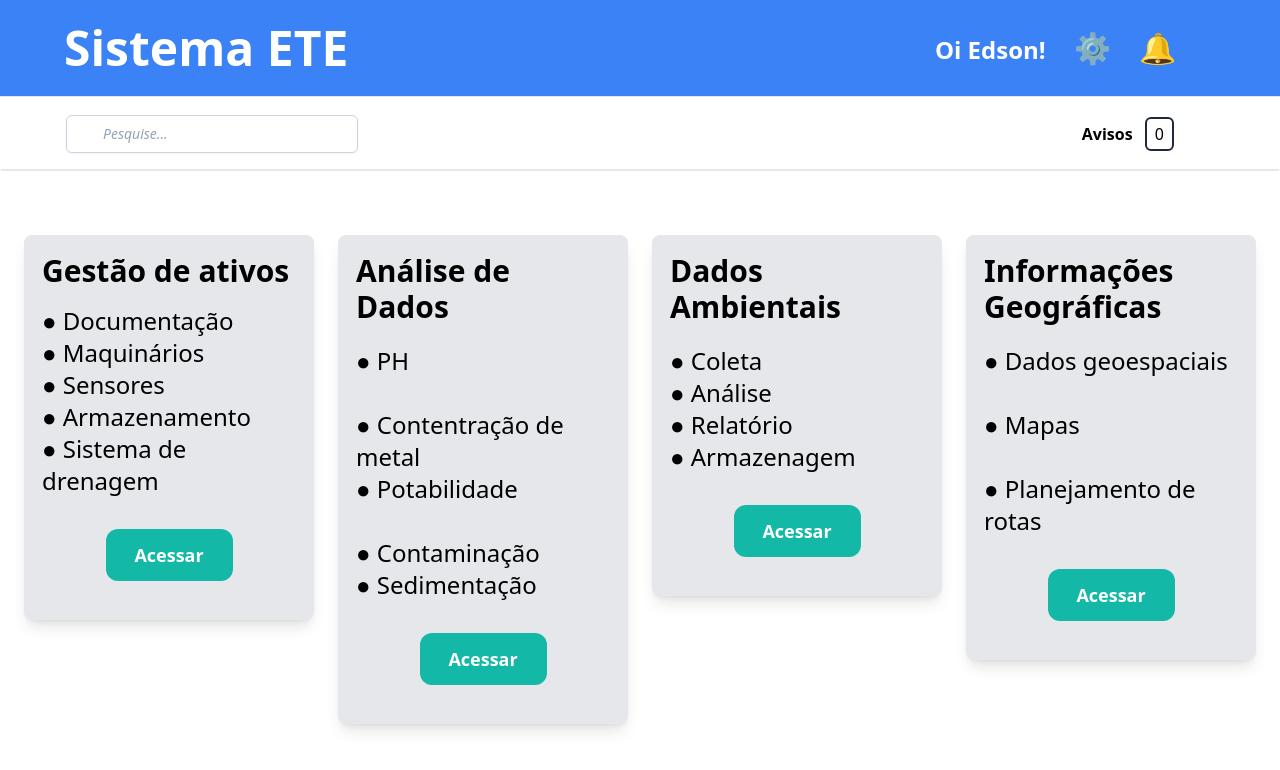
After one commit to hellsinho/Asset-manager, a Django app: page /dashboard/ in a window 1280 px wide. The commit adds this page. Shown: the top 770 px of the page. Run offline with Django 4.2, Linux system fonts and the light colour scheme; a user stored in the database is signed in; some libraries are stand-ins or nearby versions.

Commit message:
Integração Login-Sistema V1

```diff
--- a/core/apps.py
+++ b/core/apps.py
@@ -1,6 +1,6 @@
 from django.apps import AppConfig
 
 
-class CoreConfig(AppConfig):
+class LoginConfig(AppConfig):
     default_auto_field = 'django.db.models.BigAutoField'
     name = 'core'
--- /dev/null
+++ b/core/templates/dashboard/baseDashboard.html
@@ -0,0 +1,39 @@
+<!doctype html>
+
+<html>
+<head>
+    <meta charset="utf-8">
+    <meta name="viewport" content="width=device-width, initial-scale=1.0">
+
+    <script src="https://cdn.tailwindcss.com"></script>
+
+    <title>{% block title %} {% endblock %}</title>
+</head>
+
+<body>
+<nav class="py-6 px-6 flex justify-between items-center border-b border-gray-200 bg-blue-500">
+    <a href="#" class="text-5xl font-bold text-white px-10">Sistema ETE</a>
+    <div class="space-x-6 px-20">
+        <a href="#" class="text-white text-2xl font-semibold hover:text-gray-500" >Oi Edson!</a>
+        <a href="#" class="text-white text-3xl font-semibold hover:text-gray-100">⚙️</a>
+        <a href="#" class="text-white text-3xl font-semibold hover:text-gray-100">🔔</a>
+    </div>
+</nav>
+<div class="py-4 px-6 flex justify-between items-center mb-10 border-2 border-b-black-500 border-x-white border-t-white">
+    <div>
+        <label class="relative block">
+            <span class="sr-only">Search</span>
+            <span class="absolute inset-y-0 left-0 flex items-center pl-2">
+          <svg class="h-5 w-5 fill-slate-300" viewBox="0 0 20 20"><!-- ... --></svg>
+        </span>
+            <input class="placeholder:italic placeholder:text-slate-400 block bg-white w-full border border-slate-300 rounded-md ml-10 py-2 pl-9 pr-3 shadow-sm focus:outline-none focus:border-sky-500 focus:ring-sky-500 focus:ring-1 sm:text-sm" placeholder="Pesquise..." type="text" name="search"/>
+        </label>
+    </div>
+    <div class="mr-20">
+        <span class="font-semibold font-lg mr-2">Avisos</span>
+        <a href="#" class="aspect-square rounded-md px-2 py-1 border-2 border-gray-800">0</a>
+    </div>
+</div>
+{% block content %}{% endblock %}
+</body>
+</html>
--- /dev/null
+++ b/core/templates/dashboard/dashboard.html
@@ -0,0 +1,69 @@
+<!-- dashboard/dashboard.html -->
+{% extends 'dashboard/baseDashboard.html' %}
+
+{% block title %}Sistema ETE{% endblock %}
+
+{% block content %}
+
+    <div class="px-6 py-6">
+        <div class="grid grid-cols-4 gap-6">
+            <div class="bg-blue-200 aspect-square shadow-inner bg-gray-200 rounded-lg border-2 shadow-lg">
+                <div class="p-4">
+                    <h3 class="font-bold text-3xl">Gestão de ativos</h3>
+                    <div class="grid grid-rows-3 text-2xl mt-4 font-medium">
+                        <span>● Documentação</span>
+                        <span>● Maquinários</span>
+                        <span>● Sensores</span>
+                        <span>● Armazenamento</span>
+                        <span>● Sistema de drenagem</span>
+                    </div>
+                    <div class="flex justify-center gap-5 items-center border-b border-gray-200 text-center mt-8 mb-5">
+                        <a href="/dashboard/ativos" class="w-1/2 py-3 text-lg font-semibold bg-teal-500 text-white rounded-xl hover:bg-teal-700">Acessar</a>
+                    </div>
+                </div>
+            </div>
+            <div class="bg-blue-200 aspect-square shadow-inner bg-gray-200 rounded-lg border-2 shadow-lg">
+                <div class="p-4">
+                    <h3 class="font-bold text-3xl">Análise de Dados</h3>
+                    <div class="grid grid-rows-3 text-2xl mt-5 font-medium">
+                        <span>● PH</span>
+                        <span>● Contentração de metal</span>
+                        <span>● Potabilidade</span>
+                        <span>● Contaminação</span>
+                        <span>● Sedimentação</span>
+                    </div>
+                    <div class="flex justify-center gap-5 items-center border-b border-gray-200 text-center mt-8 mb-5">
+                        <a href="/dashboard/estatisticasAleatorias" class="w-1/2 py-3 text-lg font-semibold bg-teal-500 text-white rounded-xl hover:bg-teal-700">Acessar</a>
+                    </div>
+                </div>
+            </div>
+            <div class="bg-gray-200 aspect-square shadow-inner bg-grya-200 rounded-lg border-2 shadow-lg">
+                <div class="p-4">
+                    <h3 class="font-bold text-3xl">Dados Ambientais</h3>
+                    <div class="grid grid-rows-3 text-2xl mt-5 font-medium">
+                        <span>● Coleta</span>
+                        <span>● Análise</span>
+                        <span>● Relatório</span>
+                        <span>● Armazenagem</span>
+                    </div>
+                    <div class="flex justify-center gap-5 items-center border-b border-gray-200 text-center mt-8 mb-5">
+                        <a href="/dashboard/estatisticasAleatorias" class="w-1/2 py-3 text-lg font-semibold bg-teal-500 text-white rounded-xl hover:bg-teal-700">Acessar</a>
+                    </div>
+                </div>
+            </div>
+            <div class="bg-blue-200 aspect-square shadow-inner bg-gray-200 rounded-lg border-2 shadow-lg">
+                <div class="p-4">
+                    <h3 class="font-bold text-3xl">Informações Geográficas</h3>
+                    <div class="grid grid-rows-3 text-2xl mt-5 font-medium">
+                        <span>● Dados geoespaciais</span>
+                        <span>● Mapas</span>
+                        <span>● Planejamento de rotas</span>
+                    </div>
+                    <div class="flex justify-center gap-5 items-center border-b border-gray-200 text-center mt-8 mb-5">
+                        <a href="/dashboard/estatisticasAleatorias" class="w-1/2 py-3 text-lg font-semibold bg-teal-500 text-white rounded-xl hover:bg-teal-700">Acessar</a>
+                    </div>
+                </div>
+            </div>
+        </div>
+    </div>
+{% endblock %}
--- /dev/null
+++ b/core/urls.py
@@ -0,0 +1,11 @@
+# login/urls.py
+
+from django.urls import path
+from . import views
+
+urlpatterns = [
+    path('', views.login_view, name='login'), #Path vazio de propósito para o login ser a página inicial
+    path('dashboard/', views.dashboard_view, name='dashboard'),  # Página de redirecionamento após o login bem-sucedido
+    path('dashboard/ativos/', views.ativos_view, name='ativos'),
+    path('dashboard/estatisticasAleatorias/', views.estatisticasAleatorias_view, name='estatisticasAleatorias'),
+]
--- a/core/views.py
+++ b/core/views.py
@@ -1,12 +1,7 @@
+# login/views.py
+from django.contrib.auth.decorators import login_required
 from django.shortcuts import render, redirect
-from django.contrib.auth import authenticate, login, logout
-from django.contrib.auth.decorators import login_required
-
-def index(request):
-    return render(request, 'core/index.html')
-
-def contact(request):
-    return render(request, 'core/contact.html')
+from django.contrib.auth import authenticate, login
 
 def login_view(request):
     if request.method == 'POST':
@@ -15,18 +10,21 @@ def login_view(request):
         user = authenticate(request, username=username, password=password)
         if user is not None:
             login(request, user)
-            return redirect('index')  # Redirecionar após o login bem-sucedido
+            return redirect('dashboard')
         else:
-            error_message = "Credenciais inválidas. Tente novamente."
-            return render(request, 'core/index.html', {'error_message': error_message})
+            error_message = "Usuário ou senha incorretos."
+            return render(request, 'login.html', {'error_message': error_message})
 
-    return render(request, 'core/index.html')
+    return render(request, 'login.html')
 
 @login_required
-def pagina_restrita(request):
-    # Código da view aqui
-    return render(request, 'core/pagina_restrita.html')
+def dashboard_view(request):
+    return render(request, 'dashboard/dashboard.html')
 
-def logout_view(request):
-    logout(request)
-    return redirect('index')  # Redirecionar após o logout
+@login_required
+def ativos_view(request):
+    return render(request, 'dashboard/Ativos/dashboardAtivos.html')
+
+@login_required
+def estatisticasAleatorias_view(request):
+    return render(request, 'dashboard/estatisticasAleatorias.html')
--- a/puddle/urls.py
+++ b/puddle/urls.py
@@ -1,11 +1,23 @@
-# rotas
+"""
+URL configuration for puddle project.
 
+The `urlpatterns` list routes URLs to views. For more information please see:
+    https://docs.djangoproject.com/en/4.2/topics/http/urls/
+Examples:
+Function views
+    1. Add an import:  from my_app import views
+    2. Add a URL to urlpatterns:  path('', views.home, name='home')
+Class-based views
+    1. Add an import:  from other_app.views import Home
+    2. Add a URL to urlpatterns:  path('', Home.as_view(), name='home')
+Including another URLconf
+    1. Import the include() function: from django.urls import include, path
+    2. Add a URL to urlpatterns:  path('blog/', include('blog.urls'))
+"""
 from django.contrib import admin
-from django.urls import path
-from core.views import index, contact
+from django.urls import path, include
 
 urlpatterns = [
-    path('', index, name='index'),
-    path('contact/', contact, name='contact'),
     path('admin/', admin.site.urls),
+    path('', include('core.urls')),
 ]
```
Also changed, not shown: core/templates/baseLogin.html (renamed from core/templates/core/base.html, +5 -2 lines), core/templates/baseTailWindCss.html (added, +15 -0 lines), core/templates/core/contact.html (deleted, +0 -7 lines), core/templates/core/index.html (deleted, +0 -26 lines), core/templates/dashboard/Ativos/dashboardAtivos.html (added, +103 -0 lines), core/templates/dashboard/estatisticasAleatorias.html (added, +25 -0 lines), core/templates/login.html (added, +49 -0 lines), puddle/settings.py (+4 -12 lines), README.md (deleted), db.sqlite3 (added), 1 other file.
